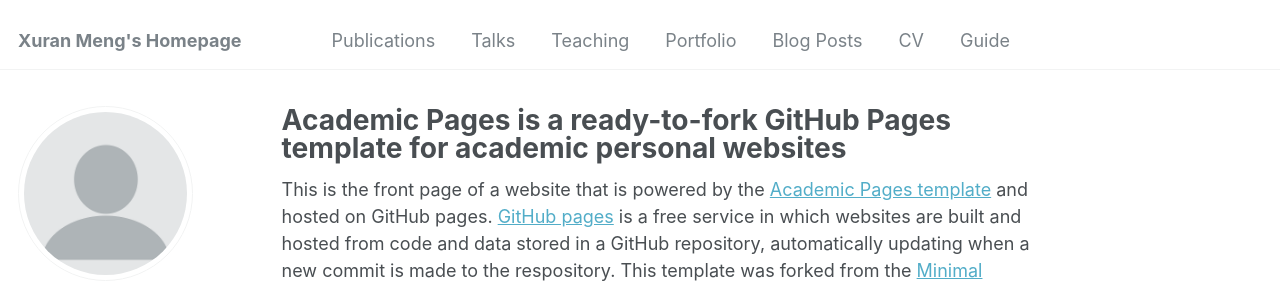
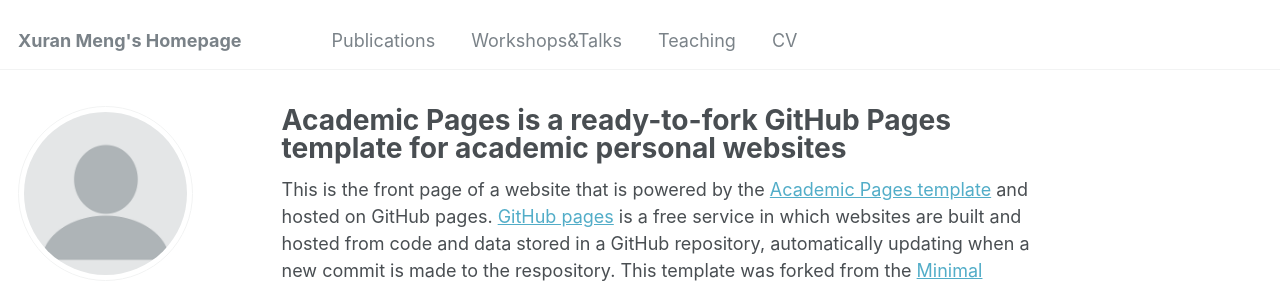
Before and after one commit to XuranMeng/XuranMeng.github.io, a Jekyll site: the page built from _pages/about.md, in a window 1280 px wide. Shown: the top 283 px of the page. Built offline with Jekyll 4.4.1, drawn with Linux system fonts in a browser that asks for light colours; some web fonts are replaced.

Commit message:
Update navigation.yml

```diff
--- a/_data/navigation.yml
+++ b/_data/navigation.yml
@@ -8,20 +8,11 @@ main:
   - title: "Publications"
     url: /publications/
 
-  - title: "Talks"
+  - title: "Workshops&Talks"
     url: /talks/
 
   - title: "Teaching"
     url: /teaching/
 
-  - title: "Portfolio"
-    url: /portfolio/
-
-  - title: "Blog Posts"
-    url: /year-archive/
-
   - title: "CV"
     url: /cv/
-
-  - title: "Guide"
-    url: /markdown/
```
